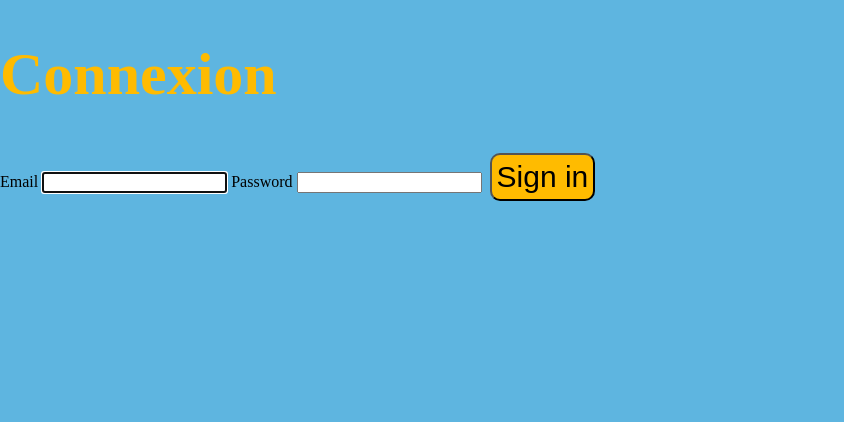
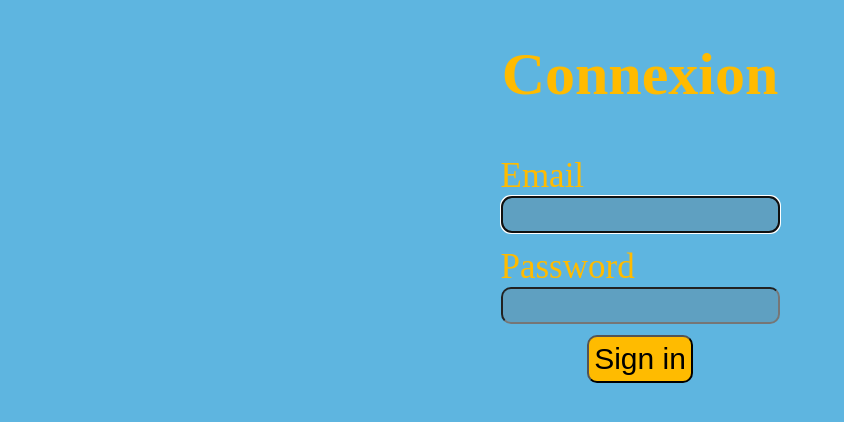
Before and after one commit to Artpare4/MeteoWeb, a Symfony app: template templates/security/login.html.twig in a window 1280 px wide. Shown: the part 175-597 px from the top of the page, without its empty margins (0-844 px from the left). Run offline with Twig, Linux system fonts and the light colour scheme; the template is opened without the code that fills it, so the values that code supplies are empty; some libraries are stand-ins or nearby versions.

Commit message:
Ajout des div et des classes nécessaire pour une meilleur disposition des éléments

```diff
--- a/templates/security/login.html.twig
+++ b/templates/security/login.html.twig
@@ -3,6 +3,7 @@
 {% block title %}Log in!{% endblock %}
 
 {% block body %}
+<div class="main">
     <form method="post">
         {% if error %}
             <div class="alert alert-danger">{{ error.messageKey|trans(error.messageData, 'security') }}</div>
@@ -13,13 +14,16 @@
                 You are logged in as {{ app.user.userIdentifier }}, <a href="{{ path('app_logout') }}">Logout</a>
             </div>
         {% endif %}
-
+        <div class="main">
             <h1 class="titreContent">Connexion</h1>
-    <label for="inputEmail">Email</label>
-    <input type="email" value="{{ last_username }}" name="email" id="inputEmail" class="form-control" autocomplete="email" required autofocus>
-    <label for="inputPassword">Password</label>
-    <input type="password" name="password" id="inputPassword" class="form-control" autocomplete="current-password" required>
-
+            <div class="formRow">
+                <label class="formlabel"  for="inputEmail">Email</label>
+                <input type="email" value="{{ last_username }}" name="email" id="inputEmail" class="formWidget" autocomplete="email" required autofocus>
+            </div>
+            <div class="formRow">
+                <label class="formlabel" for="inputPassword">Password</label>
+                <input type="password" name="password" id="inputPassword" class="formWidget" autocomplete="current-password" required>
+            </div>
             <input type="hidden" name="_csrf_token"
                    value="{{ csrf_token('authenticate') }}"
             >
@@ -27,5 +31,7 @@
             <button class="btn btn-lg btn-primary" type="submit">
                 Sign in
         </button>
+        </div>
     </form>
+</div>
 {% endblock %}
```
Lines whose indentation alone changed are shown as unchanged.
